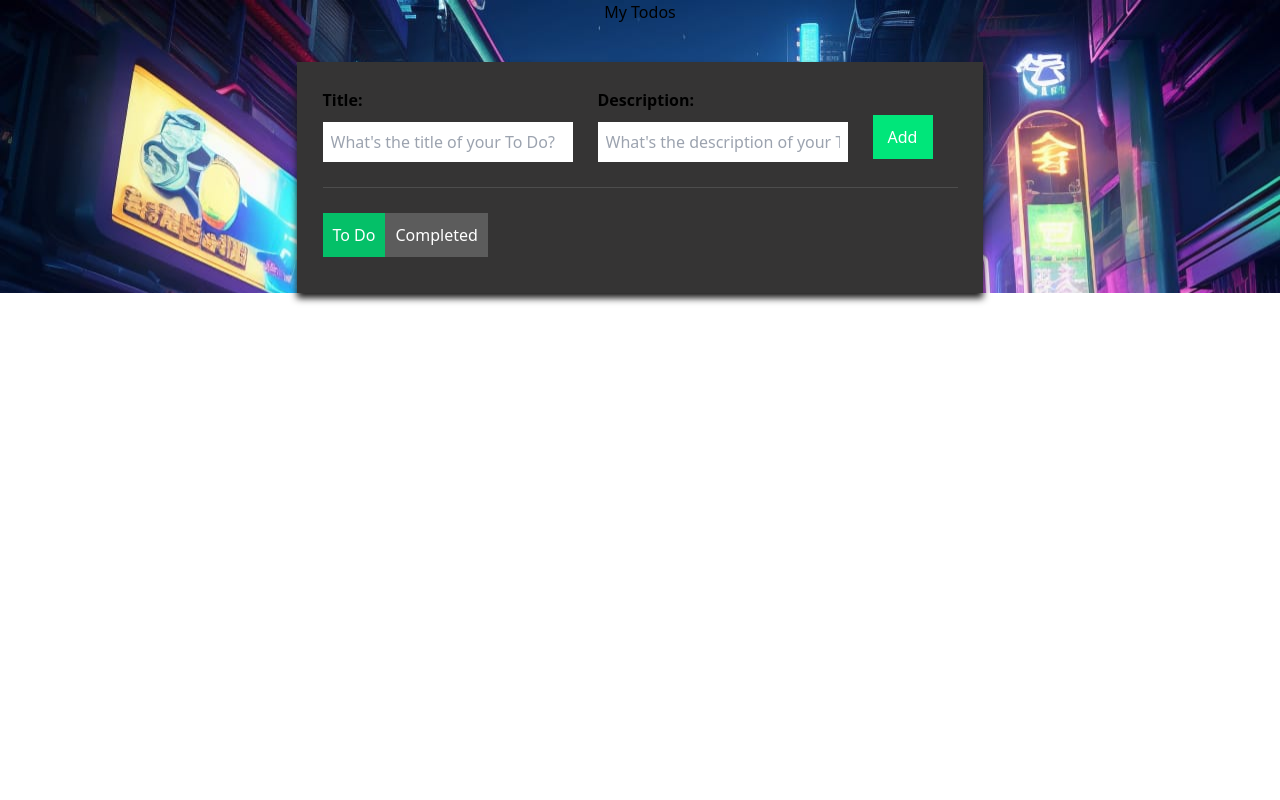
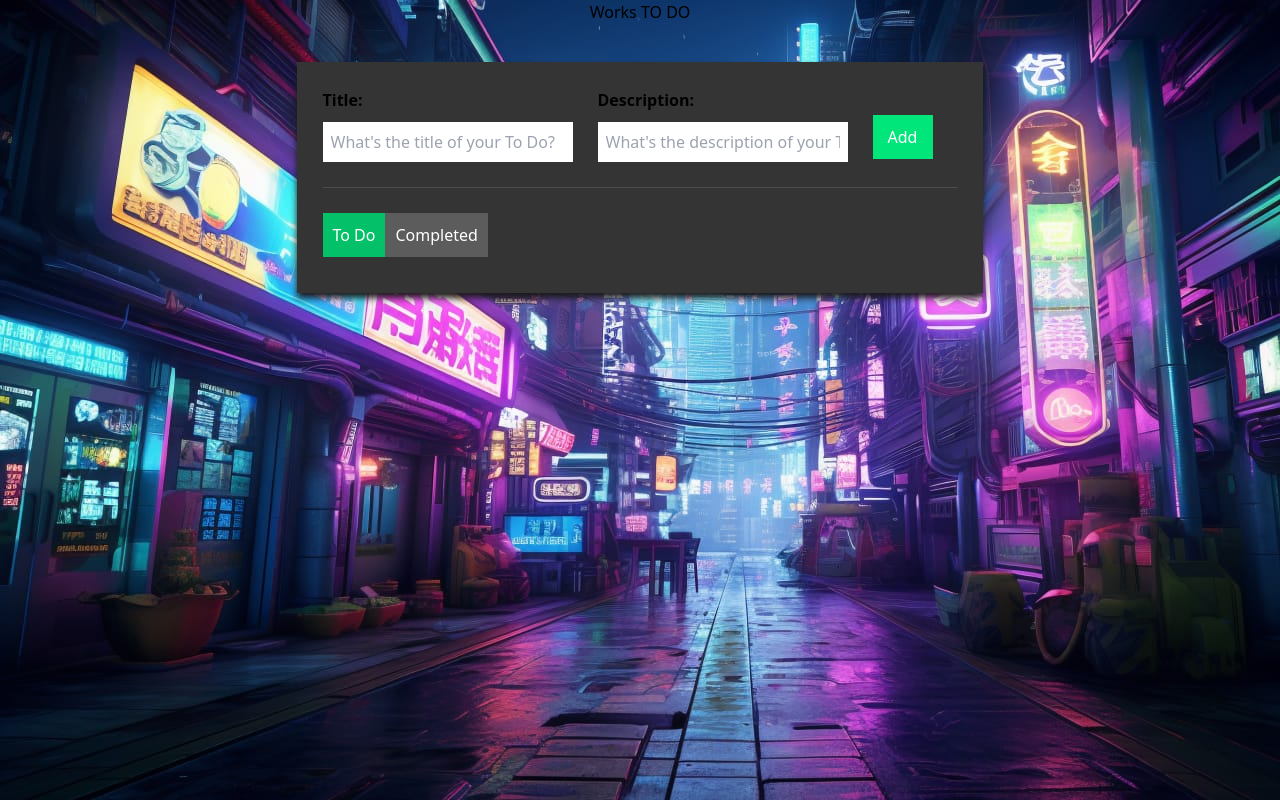
Before and after one commit to nikhil1105/GlitchCity, a React (Vite) app: page /dashboard in a window 1280 px wide. Built offline with nearby package versions, Linux system fonts and the light colour scheme.

Commit message:
bug resolved finished commit

```diff
--- a/src/components/Dashboard.jsx
+++ b/src/components/Dashboard.jsx
@@ -90,15 +90,15 @@ function Dashboard () {
   };
 
   return (
-    <div className='main'>
+    <div className='main  '>
     <div className="App">
-      <h1>My Todos</h1>
+      <h1 className='text-[50px] text-white font-bold ' >Works TO DO</h1>
 
       <div className="todo-wrapper">
 
         <div className="todo-input">
-          <div className="todo-input-item">
-            <label>Title:</label>
+          <div className=" todo-input-item">
+            <label className='text-white' >Title:</label>
             <input
               type="text"
               value={newTodoTitle}
@@ -107,7 +107,7 @@ function Dashboard () {
             />
           </div>
           <div className="todo-input-item">
-            <label>Description:</label>
+            <label className='text-white'>Description:</label>
             <input
               type="text"
               value={newDescription}
--- a/src/dashboard.css
+++ b/src/dashboard.css
@@ -1,6 +1,6 @@
 .main{
     background-image: url(../public/assets/todoimage.jpeg);
-
+    height: 100vh;
 }
 
     h1{
```
